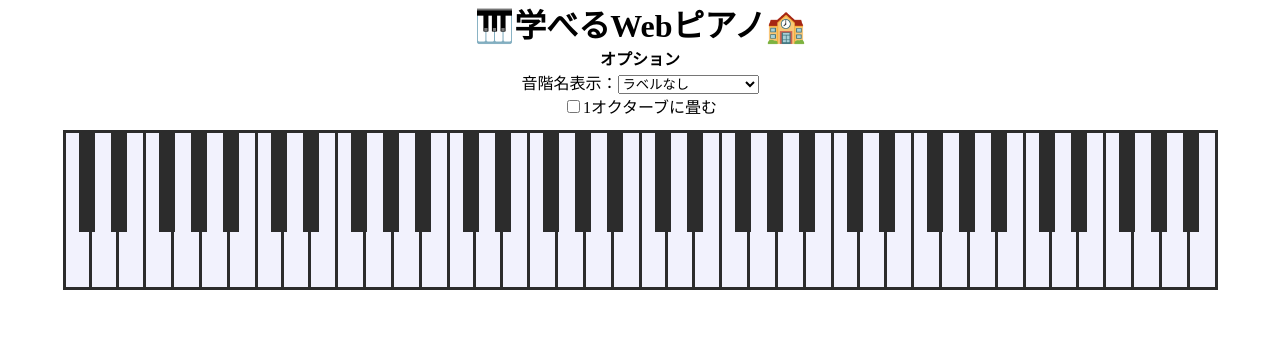
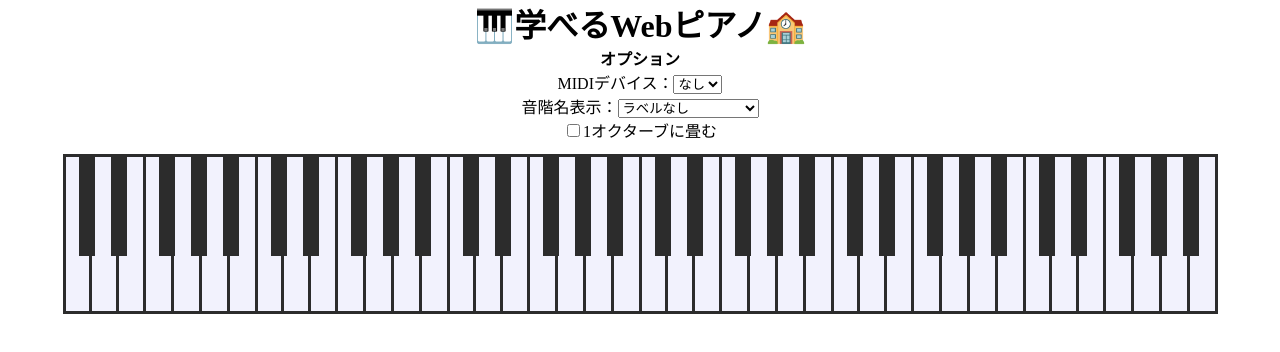
Before and after one commit to PigeonsHouse/midi-music-classroom, a React (Vite) app: page / in a window 1280 px wide. Shown: the top 352 px of the page. Built offline with nearby package versions, Linux system fonts and the light colour scheme.

Commit message:
update: targetDeviceを選択できるように

```diff
--- a/src/apps/App.tsx
+++ b/src/apps/App.tsx
@@ -9,6 +9,9 @@ type DeviceMap = {
 
 export const App = () => {
   const [devices, setDevices] = useState<DeviceMap>({});
+  const [targetDeviceName, setTargetDeviceName] = useState<
+    string | undefined
+  >();
   const [pushingKeyNumbers, setPushingKeyNumbers] = useState<number[]>([]);
   const [keyLabelType, setKeyLabelType] = useState<
     "italian" | "american" | undefined
@@ -26,6 +29,17 @@ export const App = () => {
       });
     },
     [setDevices],
+  );
+  const selectDevice = useCallback(
+    (ev: React.ChangeEvent) => {
+      const idx = (ev.currentTarget as HTMLSelectElement).selectedIndex;
+      if (idx === 0) {
+        setTargetDeviceName(undefined);
+        return;
+      }
+      setTargetDeviceName(Object.keys(devices)[idx - 1]);
+    },
+    [devices],
   );
   const midiCallback = useCallback(
     (ev: MIDIMessageEvent) => {
@@ -93,17 +107,22 @@ export const App = () => {
   }, [addDevice]);
 
   useEffect(() => {
-    // デバイスが更新されたらcallbackを登録
-    Object.values(devices).map((device) => {
-      device.addEventListener("midimessage", midiCallback, false);
-    });
+    // ターゲットのデバイスが更新されたらcallbackを登録
+    if (targetDeviceName === undefined) return;
+    devices[targetDeviceName].addEventListener(
+      "midimessage",
+      midiCallback,
+      false,
+    );
     // callbackが重複しないよう、useEffectが更新される際にEventListenerを削除する
     return () => {
-      Object.values(devices).map((device) => {
-        device.removeEventListener("midimessage", midiCallback, false);
-      });
+      devices[targetDeviceName].removeEventListener(
+        "midimessage",
+        midiCallback,
+        false,
+      );
     };
-  }, [devices, midiCallback]);
+  }, [devices, midiCallback, targetDeviceName]);
 
   return (
     <>
@@ -111,11 +130,20 @@ export const App = () => {
       <div style={{ textAlign: "center", marginBottom: 12 }}>
         <div style={{ fontWeight: "bold" }}>オプション</div>
         <div>
+          <label>MIDIデバイス：</label>
+          <select onChange={selectDevice}>
+            <option>なし</option>
+            {Object.keys(devices).map((deviceName) => (
+              <option key={deviceName}>{deviceName}</option>
+            ))}
+          </select>
+        </div>
+        <div>
           <label>音階名表示：</label>
           <select onChange={changeLabelType}>
-            <option value={undefined}>ラベルなし</option>
-            <option value="italian">イタリア式 - ドレミ</option>
-            <option value="american">アメリカ式 - CDE</option>
+            <option>ラベルなし</option>
+            <option>イタリア式 - ドレミ</option>
+            <option>アメリカ式 - CDE</option>
           </select>
         </div>
         <div>
```
